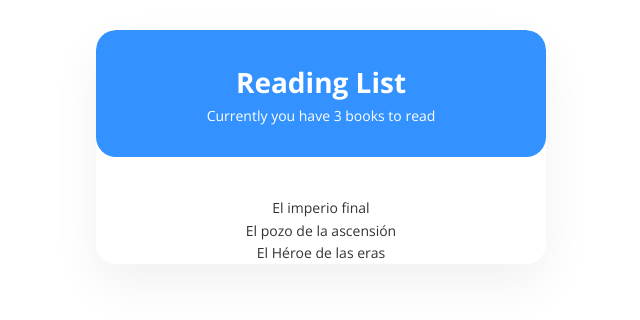
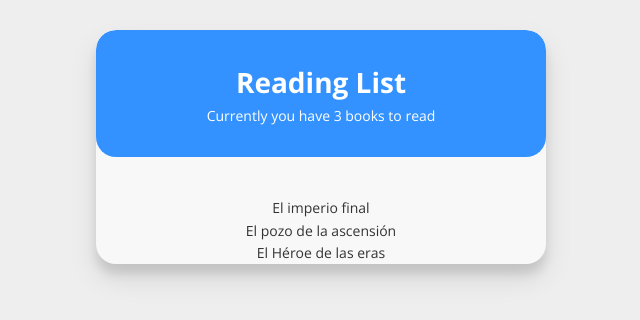
Before and after one commit to danidz96/reading-list-context-hooks, a React (Create React App) app: page / in a window 1280 px wide. Shown: the top 320 px of the page, without its empty margins (319-959 px from the left). Built offline with nearby package versions, Linux system fonts and the light colour scheme.

Commit message:
Update index.css

```diff
--- a/src/index.css
+++ b/src/index.css
@@ -14,7 +14,7 @@
 	--color-grey-dark-2: #777;
 	--color-grey-dark-3: #999;
 
-	--shadow-dark: 0 2rem 6rem rgba(0, 0, 0, .3);
+	--shadow-dark: 0 2rem 3rem rgba(0, 0, 0, .15);
 	--shadow-light: 0 2rem 5rem rgba(0, 0, 0, .06);
 
 	--line: 1px solid var(--color-grey-light-2);
@@ -41,6 +41,7 @@ body {
 	font-weight: 400;
 	line-height: 1.6;
 	font-size: 1.4rem;
+	background-color: rgb(238, 238, 238);
 	background-size: cover;
 	background-repeat: no-repeat;
 	color: var(--color-grey-dark-1);
@@ -53,6 +54,6 @@ body {
 	text-align: center;
 	border-radius: 2rem;
 	overflow: hidden;
-	background: white;
-	box-shadow: var(--shadow-light);
+	background: rgb(248, 248, 248);
+	box-shadow: 0 14px 28px rgba(0, 0, 0, 0.1), 0 10px 10px rgba(0, 0, 0, 0.1);
 }
```
